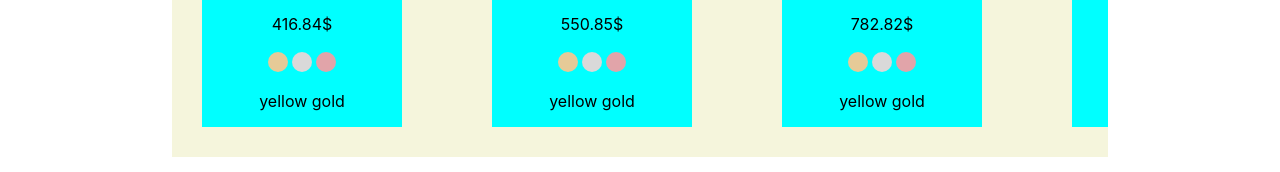
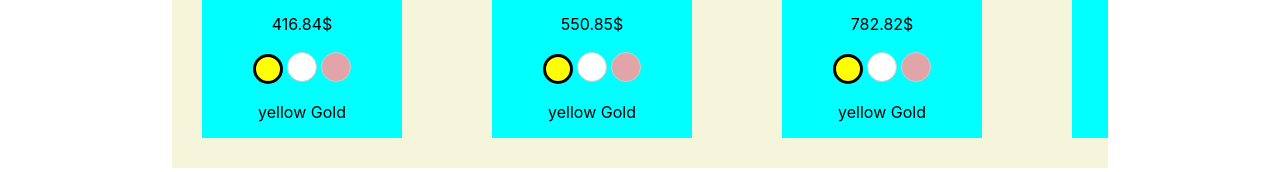
Before and after one commit to l0rz1x/gold-products, a React (Create React App) app: page / in a window 1280 px wide. Shown: the part 432-604 px from the top of the page. Built offline with nearby package versions, Linux system fonts and the light colour scheme.

Commit message:
image selection done

```diff
--- a/src/App.css
+++ b/src/App.css
@@ -28,6 +28,7 @@
   width: 12.5rem;
   height: 12.5rem;;
   border-radius: 25px;
+  object-fit: cover;
 }
 .prev{
   left: 100px;
--- a/src/App.js
+++ b/src/App.js
@@ -6,7 +6,7 @@ import products from './products.json'
 
 
 function App() {
-  const [selected, setSelected] = useState("");
+
   const containerRef = useRef(null);// ne icin kullanildigini anla
  // font kullanimini ogren cok onemli
   const scrollLeft = () => {
@@ -18,6 +18,15 @@ function App() {
     const width = containerRef.current.offsetWidth;
     containerRef.current.scrollBy({ left: width * 0.265 , behavior: 'smooth' });
   };
+
+  const colorOptions = ["yellow","white","rose"];
+  const [selected, setSelected] = useState({});
+  const handleColorChange = (productIndex, color) => {
+    setSelected((prev) => ({
+      ...prev,
+      [productIndex]: color
+    }));
+  }
   return (
     <div className="App">
       {/* the page title field */}
@@ -27,13 +36,20 @@ function App() {
       {/* a product container to displat products */}
       <div className='products-con' ref={containerRef}>
         {products.map((item, index) => {
-          const price = (item.popularityScore + 1) * item.weight * 107.294;
-        return(
+          const price = (item.popularityScore + 1) * item.weight * 107.294;//popularity score + 1 * weight * price of gold in US
+          const selectedColor = selected[index] || "yellow";
+          const imageSrc = item.images[selectedColor];
+          return(
         <div className='products'
         key={index}
         >
         <div className='img-Con'>
-        <img className='img' src={item.images.yellow} />
+        <img
+              className="img"
+              src={imageSrc}
+              alt={`${item.name} - ${selectedColor}`}
+
+            />
         </div>
         <div className='prdct-title-con'>
           <p className='prdct-Name'>{item.name}</p>
@@ -44,14 +60,34 @@ function App() {
             </p>
         </div>
         <div className='prdct-color-con'>
-          <button className="gold color-btn" onClick={() => console.log("gold")}></button>
+           {colorOptions.map((color) => (
+              <button
+                key={color}
+                className={`color-btn ${color}`}
+                onClick={() => handleColorChange(index, color)}
+                style={{
+                  width: '30px',
+                  height: '30px',
+                  borderRadius: '50%',
+                  backgroundColor: color,
+                  border:
+                    (selected[index] || "yellow") === color
+                      ? '3px solid black'
+                      : '1px solid #ccc',
+                  cursor: 'pointer',
+                }}
+              />
+
+
+            ))}
+
+          {/* add here a choisable color options <button className="gold color-btn" onClick={() => console.log("gold")}></button>
           <button className="white color-btn" onClick={() => console.log("white")}></button>
-          <button className="rose color-btn" onClick={() => console.log("rose")}></button>
-          {/* add here a choisable color options */}
+          <button className="rose color-btn" onClick={() => console.log("rose")}></button>*/}
         </div>
-        <div className='prdct-color-name-con'>
-          <p className='prdct-color-name'>yellow gold</p>
-        </div>
+
+          <p>{selectedColor} Gold</p>
+
         <div className='prdct-rating-con'>
           {/* add here a star rating system */}
           {/* find how to do a good rating system */}
```
